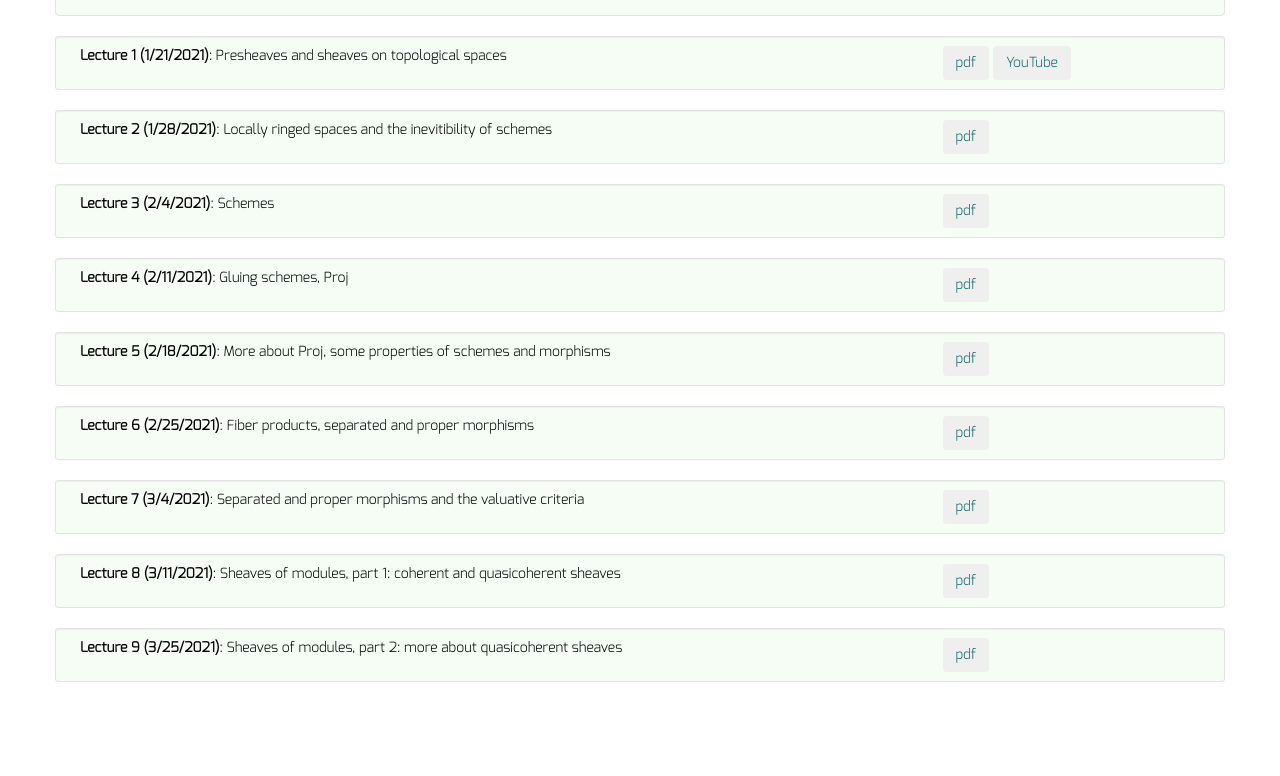
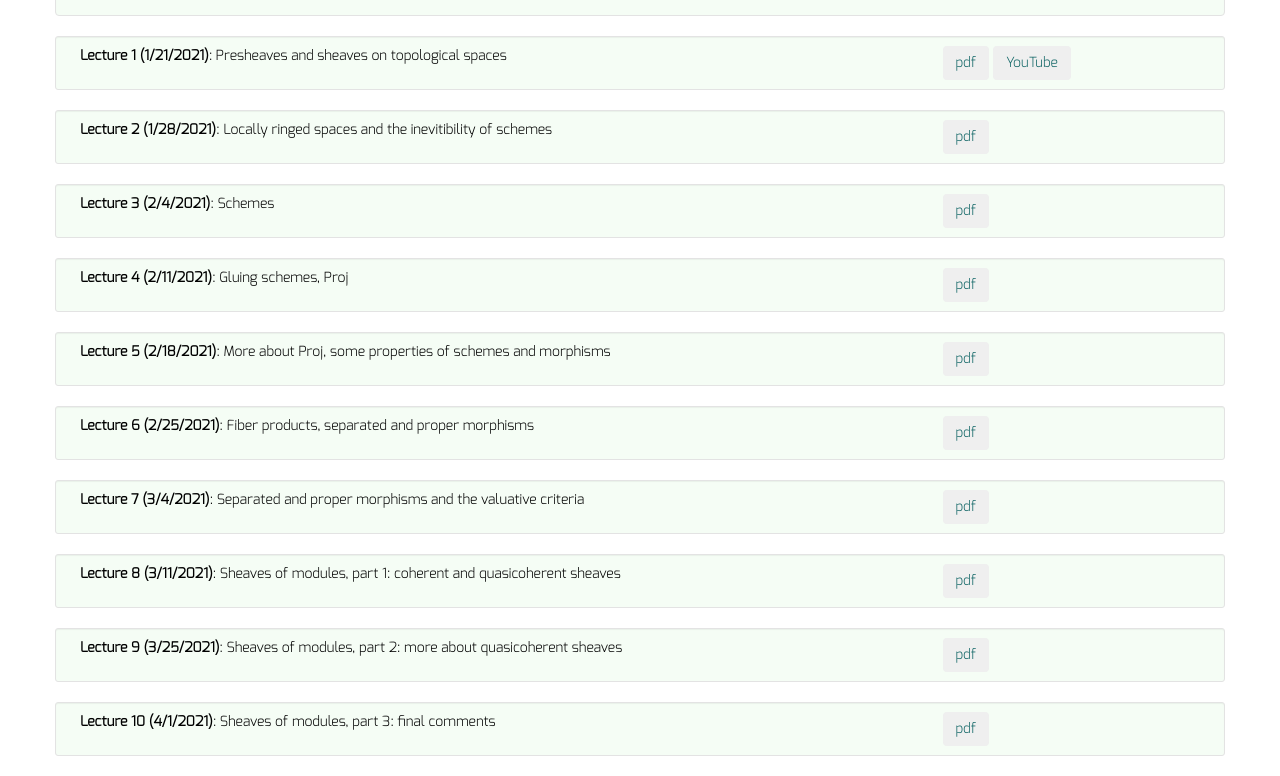
Before and after one commit to dkrashen/schemes, a Jekyll site: the page built from lectures/index.html, in a window 1280 px wide, cut to the strip 310-1086 px from the top of the page. Built offline with Jekyll 4.4.1, drawn with Linux system fonts in a browser that asks for light colours; before the commit the page ends 1012 px from its top, so only the background shows below that.

Commit message:
add lecture 10

```diff
--- a/_data/lectures.yml
+++ b/_data/lectures.yml
@@ -26,3 +26,6 @@
 - title: "Lecture 9 (3/25/2021)"
   description: "Sheaves of modules, part 2: more about quasicoherent sheaves"
   filename: "lecture9.pdf"
+- title: "Lecture 10 (4/1/2021)"
+  description: "Sheaves of modules, part 3: final comments"
+  filename: "lecture9.pdf"
```
Also changed, not shown: 1 other file.
